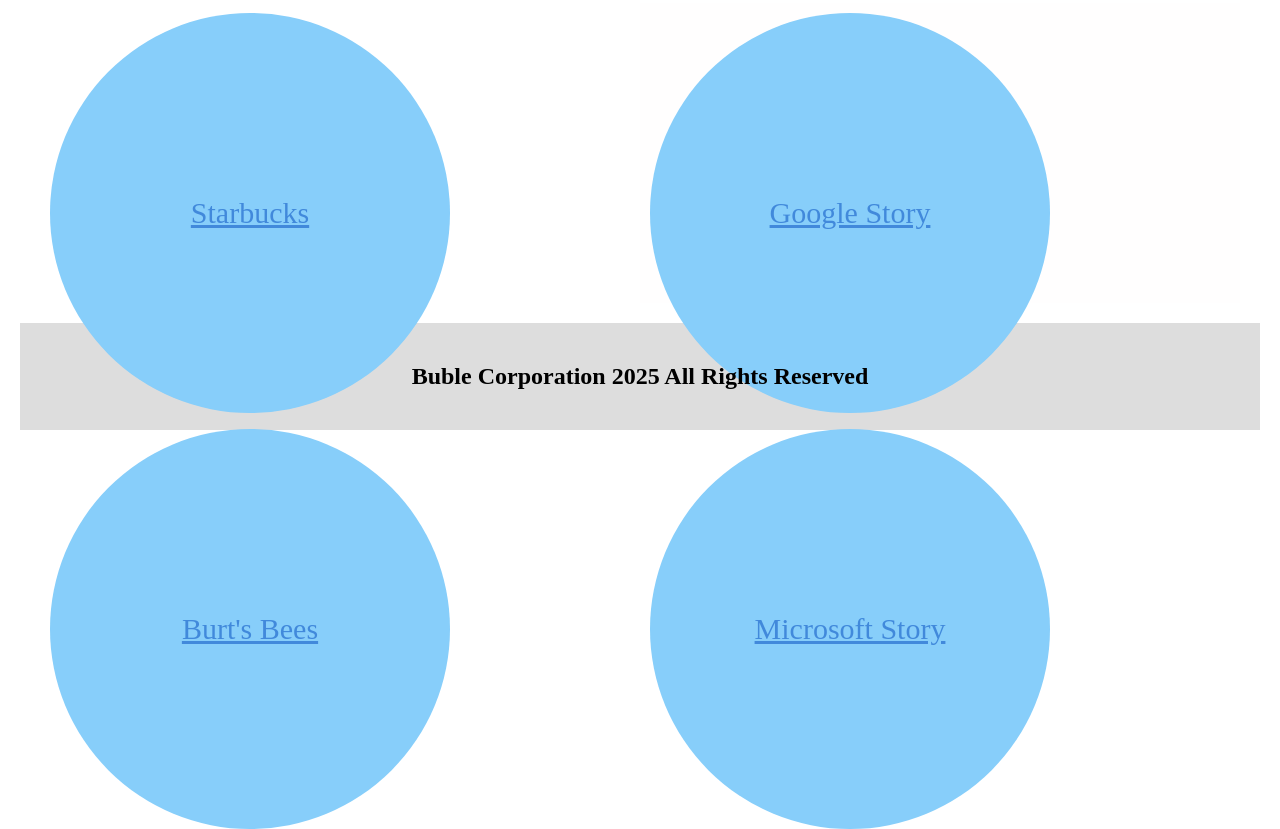
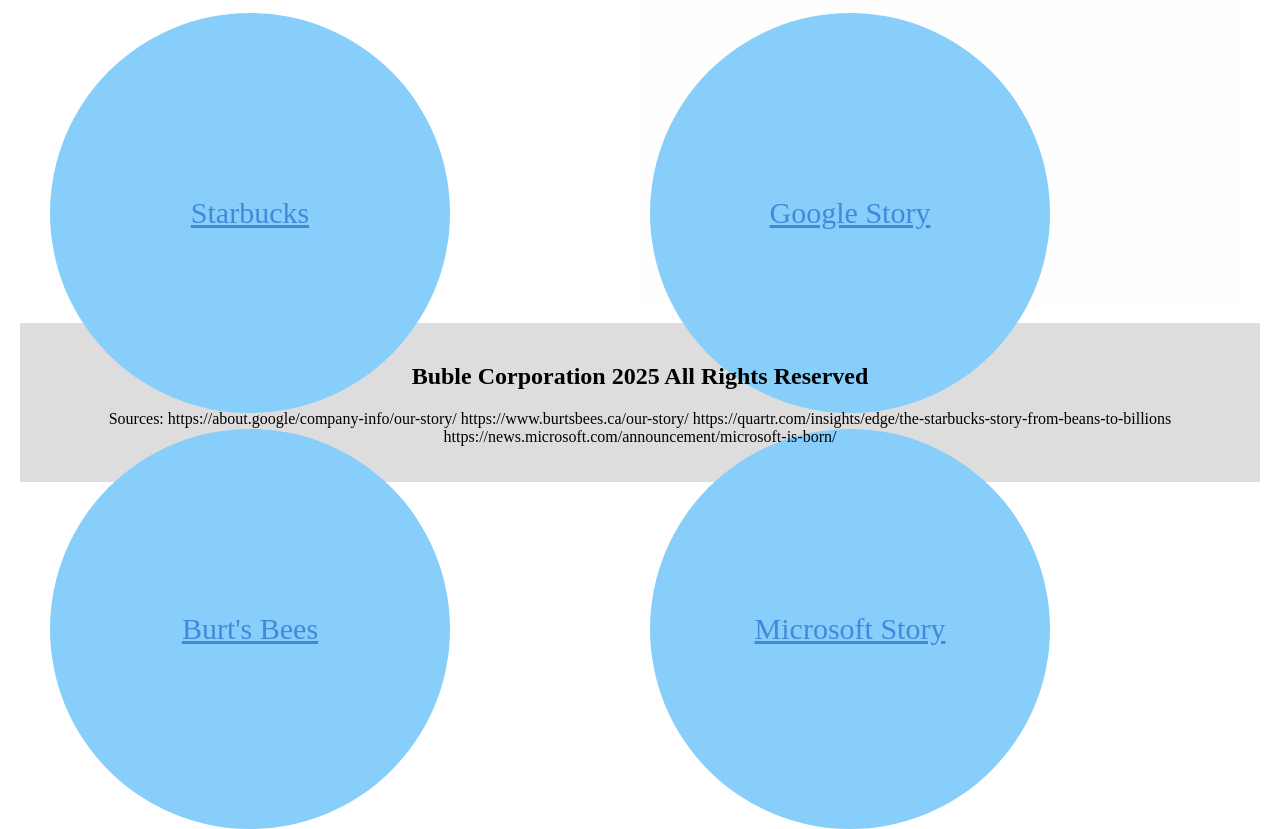
Before and after one commit to TheOneAndOnlyLillia/Buble, a plain HTML site: page index.html in a window 1280 px wide. Shown: the part 1580-2409 px from the top of the page. Drawn offline with Linux system fonts and the light colour scheme; a web font is replaced by a local one.

Commit message:
Update index.html added sources

```diff
--- a/index.html
+++ b/index.html
@@ -90,6 +90,10 @@ body {
 <div class="footer">
     <h2>Buble Corporation 2025 All Rights Reserved
     </h2>
+    <p> Sources: https://about.google/company-info/our-story/
+    https://www.burtsbees.ca/our-story/
+    https://quartr.com/insights/edge/the-starbucks-story-from-beans-to-billions
+    https://news.microsoft.com/announcement/microsoft-is-born/</p>
 </div>
 
 </body>
```
